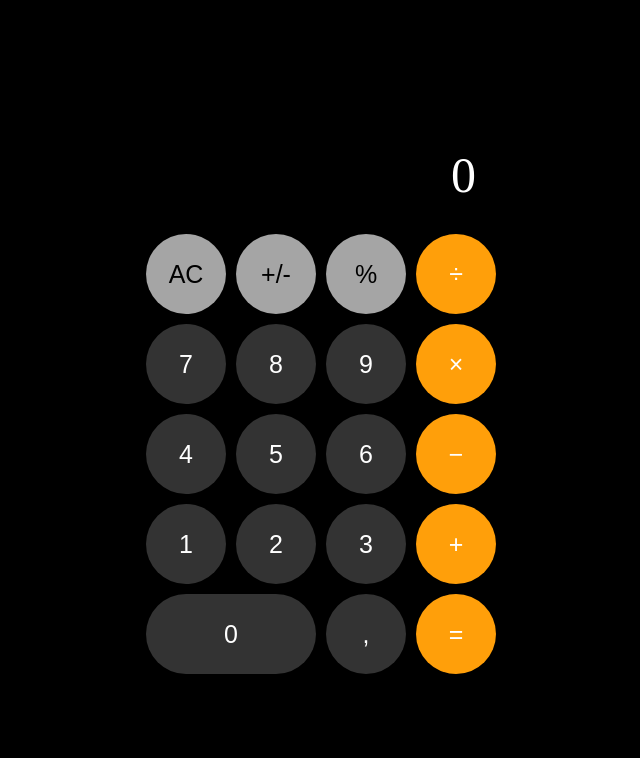
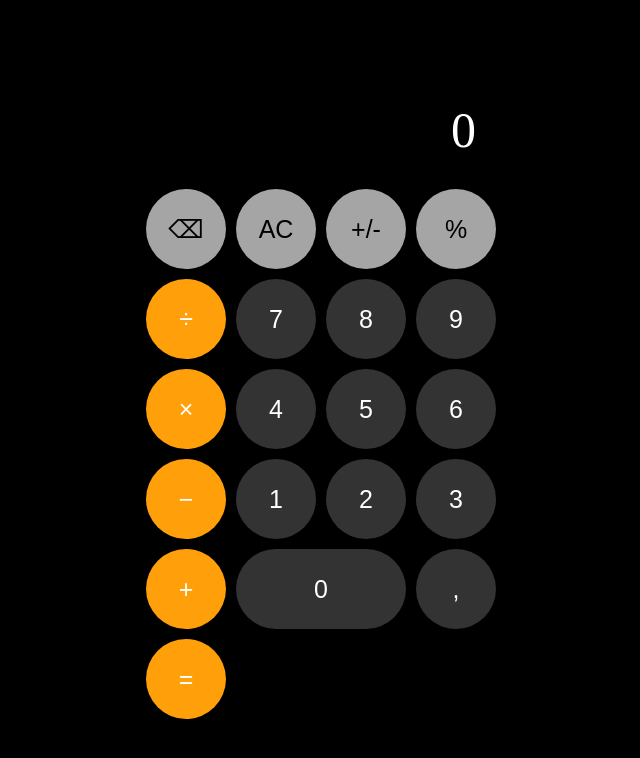
Before and after one commit to marcxellcamargo-cloud/calculadora-git, a plain HTML site: page index.html in a window 1280 px wide. Shown: the whole page, without its empty margins (319-959 px from the left). Drawn offline with Linux system fonts and the light colour scheme.

Commit message:
Adicionando botão de apagar (⌫)

```diff
--- a/index.html
+++ b/index.html
@@ -11,6 +11,8 @@
 <body>
     <div class="calculadora">
         <div id="resultado">0</div>
+
+        <button class="cinza" onclick="apagar()">⌫</button>
 
         <button class="cinza" onclick="limpar()">AC</button>
         <button class="cinza" onclick="inverter()">+/-</button>
--- a/script.js
+++ b/script.js
@@ -71,6 +71,11 @@ document.addEventListener('keydown', function (event) {
         calcular();
     } else if (tecla === 'Escape') {
         limpar();
+        function apagar() {
+            numeroAtual = numeroAtual.slice(0, -1);
+            atualizarDisplay();
+        }
+
     } else if (tecla === '%') {
         porcentagem();
     }
```
